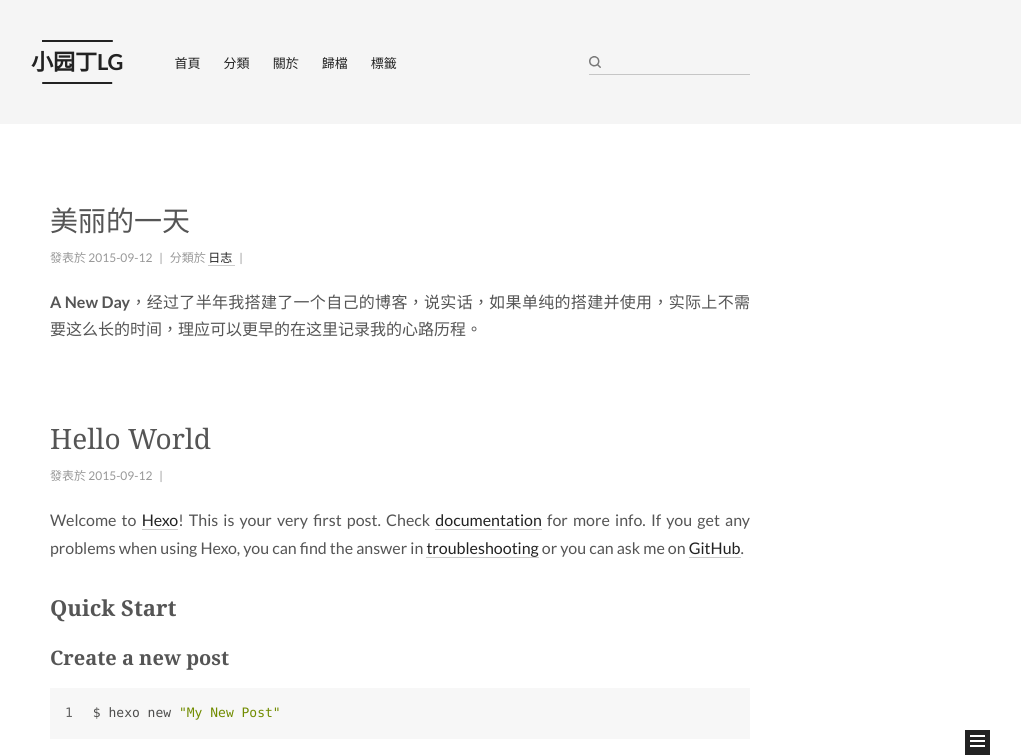
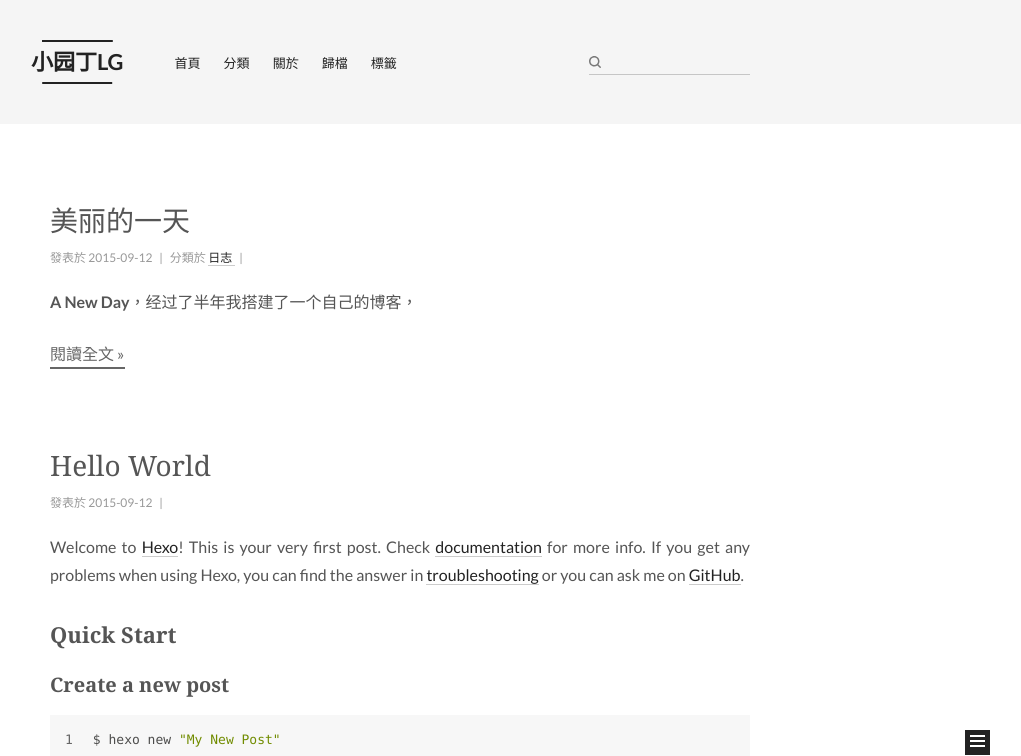
Before and after one commit to litterGardener/litterGardener.github.io, a plain HTML site: page index.html in a window 1280 px wide. Shown: the top 756 px of the page, without its empty margins (240-1261 px from the left). Drawn offline with Linux system fonts and the light colour scheme.

Commit message:
Site updated: 2015-09-12 16:20:21

```diff
--- a/css/main.css
+++ b/css/main.css
@@ -1055,7 +1055,7 @@ body {
   width: 4px;
   height: 4px;
   border-radius: 50%;
-  background: #412fc7;
+  background: #ace4a6;
 }
 .sidebar-nav {
   margin: 0;
--- a/index.html
+++ b/index.html
@@ -250,8 +250,12 @@
 
 
 
-          <span itemprop="articleBody"><p><strong>A New Day</strong>，经过了半年我搭建了一个自己的博客，说实话，如果单纯的搭建并使用，实际上不需要这么长的时间，理应可以更早的在这里记录我的心路历程。</p>
-</span>
+          <p><strong>A New Day</strong>，经过了半年我搭建了一个自己的博客，
+          <div class="post-more-link text-center">
+            <a class="btn" href="/2015/09/12/美丽的一天/#more" rel="contents">
+              閱讀全文 &raquo;
+            </a>
+          </div>
 
 
     </div>
```
Also changed, not shown: 2015/09/12/美丽的一天/index.html (+5 -5 lines).
